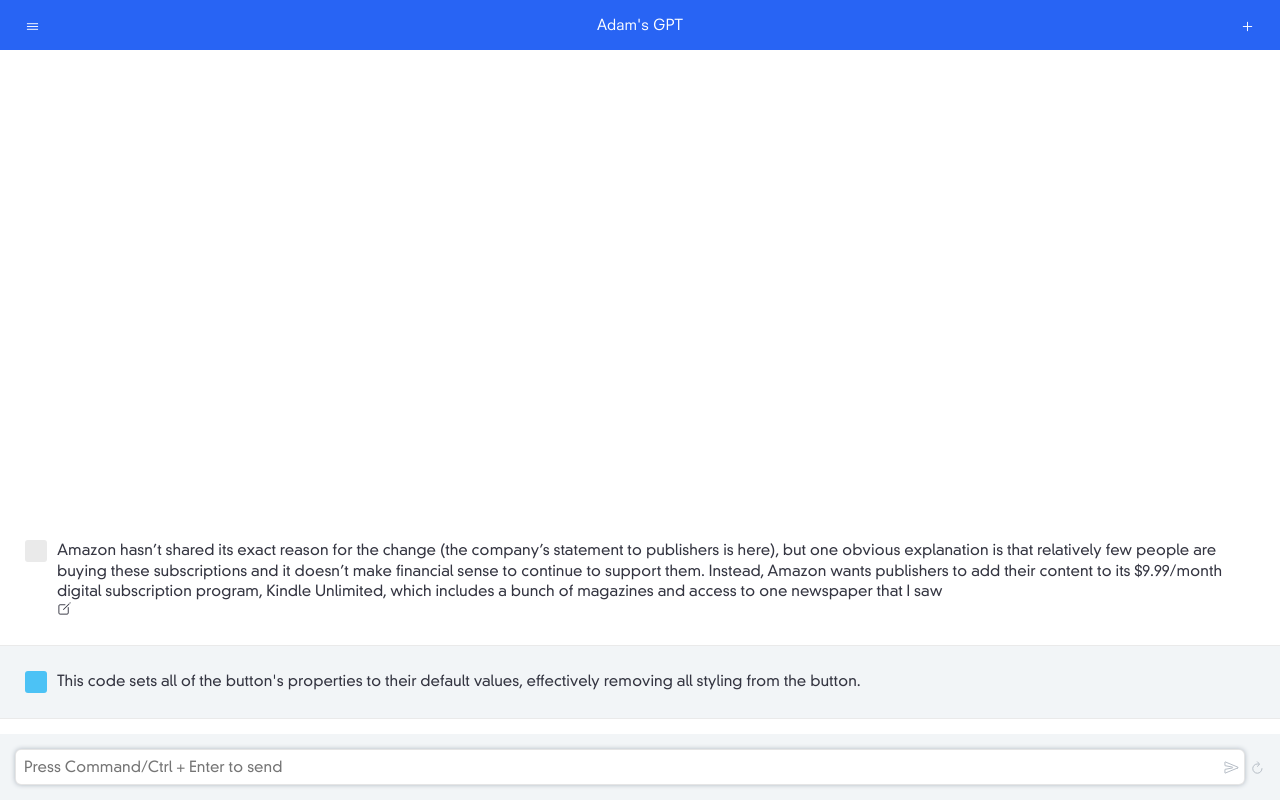
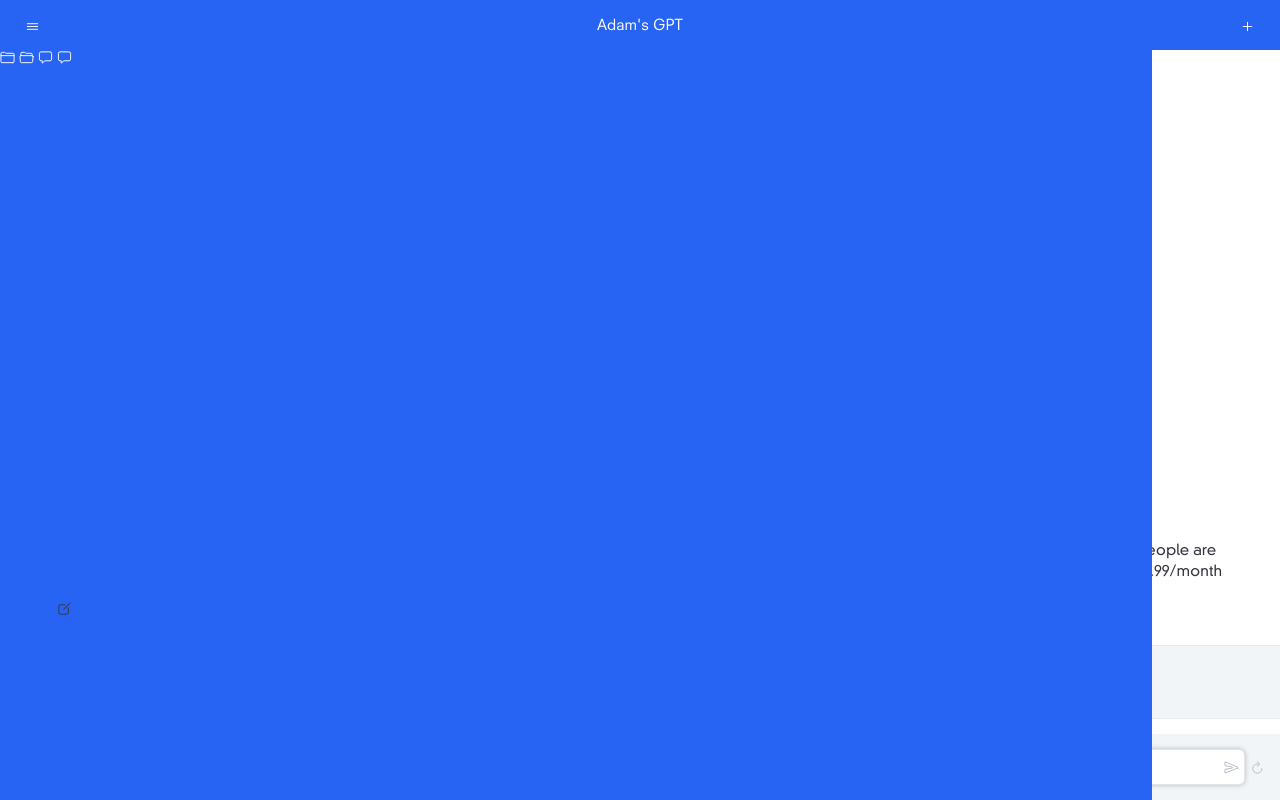
Before and after one commit to adamjgrant/adamsgpt, a plain HTML site: page index.html in a window 1280 px wide. Both pictures are taken after a click on the button 32 px from the left and 28 px from the top of the page. Drawn offline with nearby package versions, Linux system fonts and the light colour scheme.

Commit message:
Sidebar toggle done

```diff
--- a/components/navbar/navbar.css
+++ b/components/navbar/navbar.css
@@ -1,6 +1,6 @@
 [data-component~='navbar'] {
   background: var(--active-color);
-  height: 50px;
+  height: var(--navbar-height);
   color: var(--active-text-color);
   width: 100%;
   padding: 0 25px;
--- a/components/navbar/navbar.js
+++ b/components/navbar/navbar.js
@@ -1,5 +1,9 @@
 import Component from "../../mozart.js";
+import sidebar from "../sidebar/sidebar.js";
 
 let navbar = new Component("navbar");
 
+let toggle = navbar.q(".toggle");
+toggle.addEventListener("click", sidebar.toggle);
+
 export default navbar;
--- a/components/sidebar/sidebar.css
+++ b/components/sidebar/sidebar.css
@@ -2,4 +2,13 @@
   background: var(--active-color);
   color: white;
   display: none;
+  position: absolute;
+  left: 0;
+  right: 10vw;
+  top: var(--navbar-height);
+  bottom: 0;
 }
+
+[data-component~='sidebar'].show {
+  display: block;
+}
--- a/components/sidebar/sidebar.js
+++ b/components/sidebar/sidebar.js
@@ -2,4 +2,12 @@ import Component from "../../mozart.js";
 
 let sidebar = new Component("sidebar");
 
+sidebar.toggle = function() {
+    let me = this.me;
+    if (me.classList.contains("show")) {
+        return me.classList.remove("show");
+    }
+    return me.classList.add("show");
+}
+
 export default sidebar;
--- a/style.css
+++ b/style.css
@@ -18,6 +18,7 @@
 
     --icon-width: 15px;
     --avatar-width: 22px;
+    --navbar-height: 50px;
     font-size: 15px;
 }
 
```
